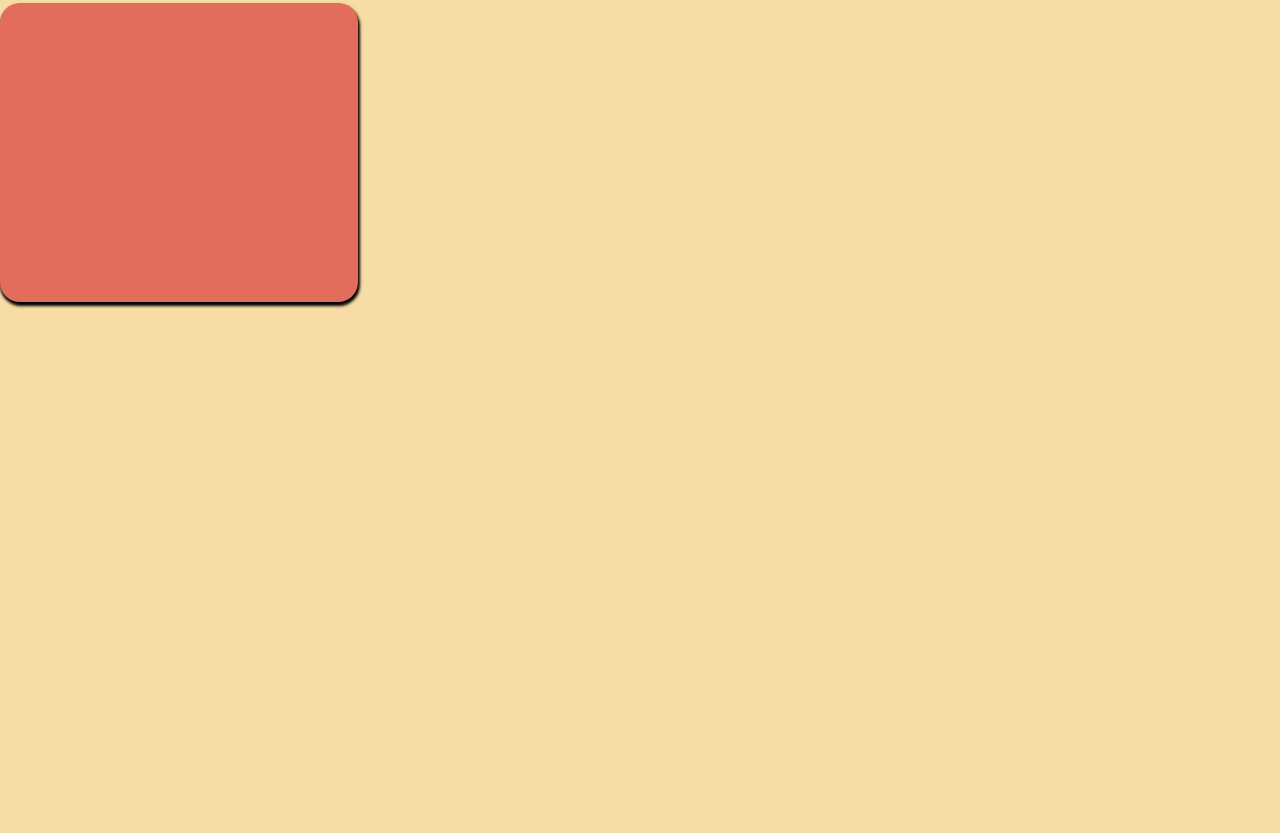
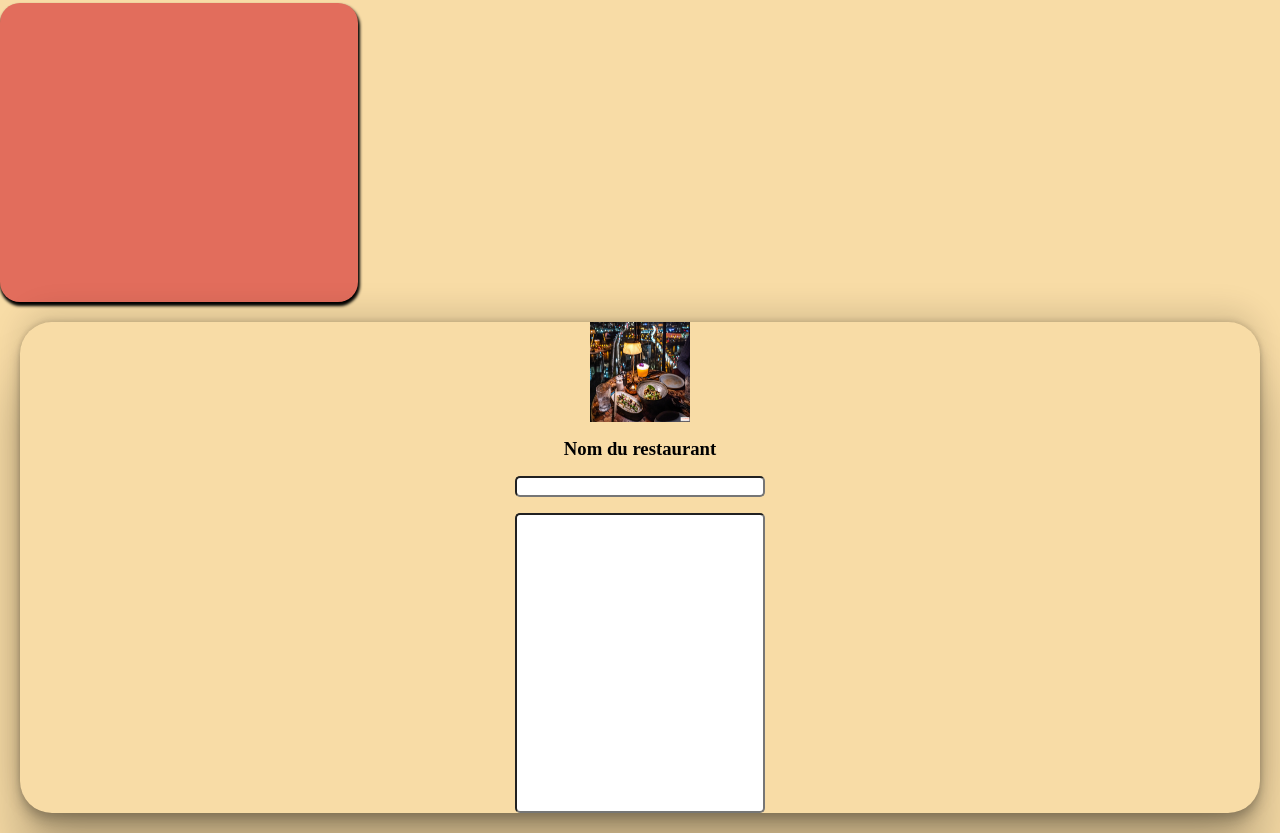
Before and after one commit to PierreVir/project1-js-wilder-eats, a website: page index.html in a window 1280 px wide. Shown: the part 1182-2015 px from the top of the page. Before the commit the page ends 1504 px from the top, so only its background shows below. Drawn offline with Linux system fonts and the light colour scheme.

Commit message:
start card | css

```diff
--- a/index.html
+++ b/index.html
@@ -42,6 +42,20 @@
       <section class="restaurantsReview"></section>
       <section class="aboutUs"></section>
     </main>
+    <div class="overlay"></div>
+    <div class="modal">
+      <img src="img/img1.jpeg" alt="" />
+      <h3>Nom du restaurant</h3>
+      <input type="text" id="name" name="name" size="10" />
+      <input
+        class="secondInput"
+        type="text"
+        id="name"
+        name="name"
+        size="10"
+        height="300px"
+      />
+    </div>
     <footer></footer>
 
     <script src="./index.js"></script>
--- a/index.js
+++ b/index.js
@@ -0,0 +1,2 @@
+function openModale() {}
+function closeModale() {}
--- a/style.css
+++ b/style.css
@@ -1,23 +1,7 @@
-/* Code Couleurs de la Wilder-Eats Page
-
-#F8DCA6 = jaune claire - Background du site
-#E26D5C = Orange foncé
-#8B7B5D =
-
-// Cards colors
-#EEAC86 = Orange Clair
-ou
-#A4716A =
-
-// Barre de Nav Color
-
-#E26D5C = Orange
-*/
-
 :root {
-    --main-color: #FBDFA8;
-    --secondary-color: #E26D5C;
-    --tertiary-color: #EEAC86;
+  --main-color: #fbdfa8;
+  --secondary-color: #e26d5c;
+  --tertiary-color: #eeac86;
   --text-color: #000000;
   --internal-padding: 2rem;
 }
@@ -27,20 +11,17 @@ ou
   box-sizing: border-box;
 }
 
-
-
 body {
-    background-color: #F8DCA6;
+  background-color: #f8dca6;
 }
 
 .nav {
-    background-color: #E26D5C;
+  background-color: #e26d5c;
   height: 20vh;
   width: 100vw;
 }
 
 /* main - Card */
-
 
 .cards {
   margin: 20px;
@@ -56,11 +37,10 @@ body {
   height: 299px;
   width: 358px;
   margin-bottom: 20px;
-    background-color: #E26D5C;
+  background-color: #e26d5c;
   border-radius: 20px;
   box-shadow: 1px 3px 3px 1px black;
 }
-
 
 .poele {
   display: flex;
@@ -79,19 +59,32 @@ input {
   /* Inside auto layout */
 }
 
+.overlay {
+  position: fixed;
+  left: 0;
+  right: 0;
+  width: 100vw;
+  height: 100vh;
+  background-color: rgba(0, 0, 0, 0.5);
+  display: none;
+}
 
-
-@media screen and (max-width: 320px) {
-    .card {
-        width: 100%;
-        height: auto;
+.modal {
+  border-radius: 2em;
+  margin: 20px;
+  box-shadow: rgba(0, 0, 0, 0.25) 0px 54px 55px,
+    rgba(0, 0, 0, 0.12) 0px -12px 30px, rgba(0, 0, 0, 0.12) 0px 4px 6px,
+    rgba(0, 0, 0, 0.17) 0px 12px 13px, rgba(0, 0, 0, 0.09) 0px -3px 5px;
+  display: flex;
+  flex-direction: column;
+  align-items: center;
+  gap: 1em;
+  & img {
+    width: 100px;
+    height: 100px;
   }
 }
 
-@media screen and (min-width: 321px) and (max-width: 768px) {
-    .card {}
+.secondInput {
+  height: 300px;
 }
-
-@media screen and (min-width: 769px) and (max-width: 1024px) {
-    .card {}
-}
```
Also changed, not shown: img/img1.jpeg (added). Lines whose indentation alone changed are shown as unchanged.
